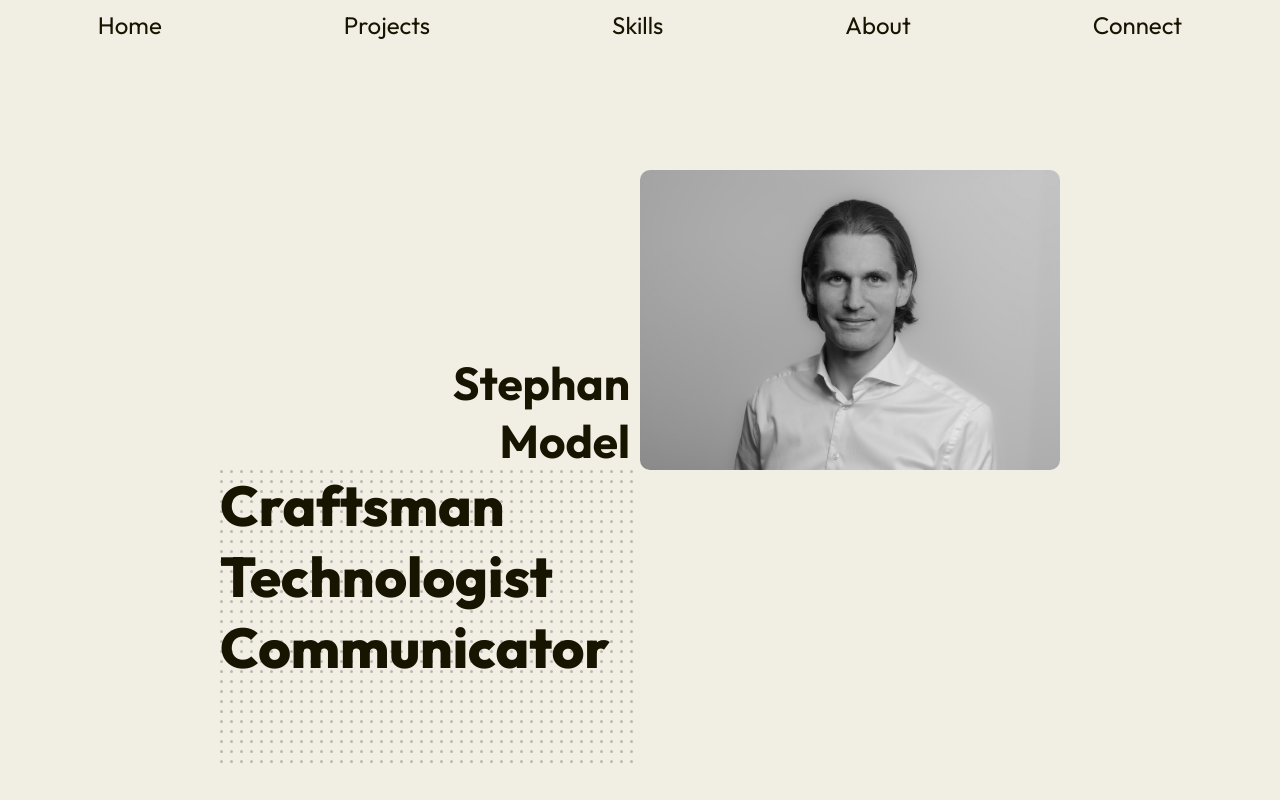
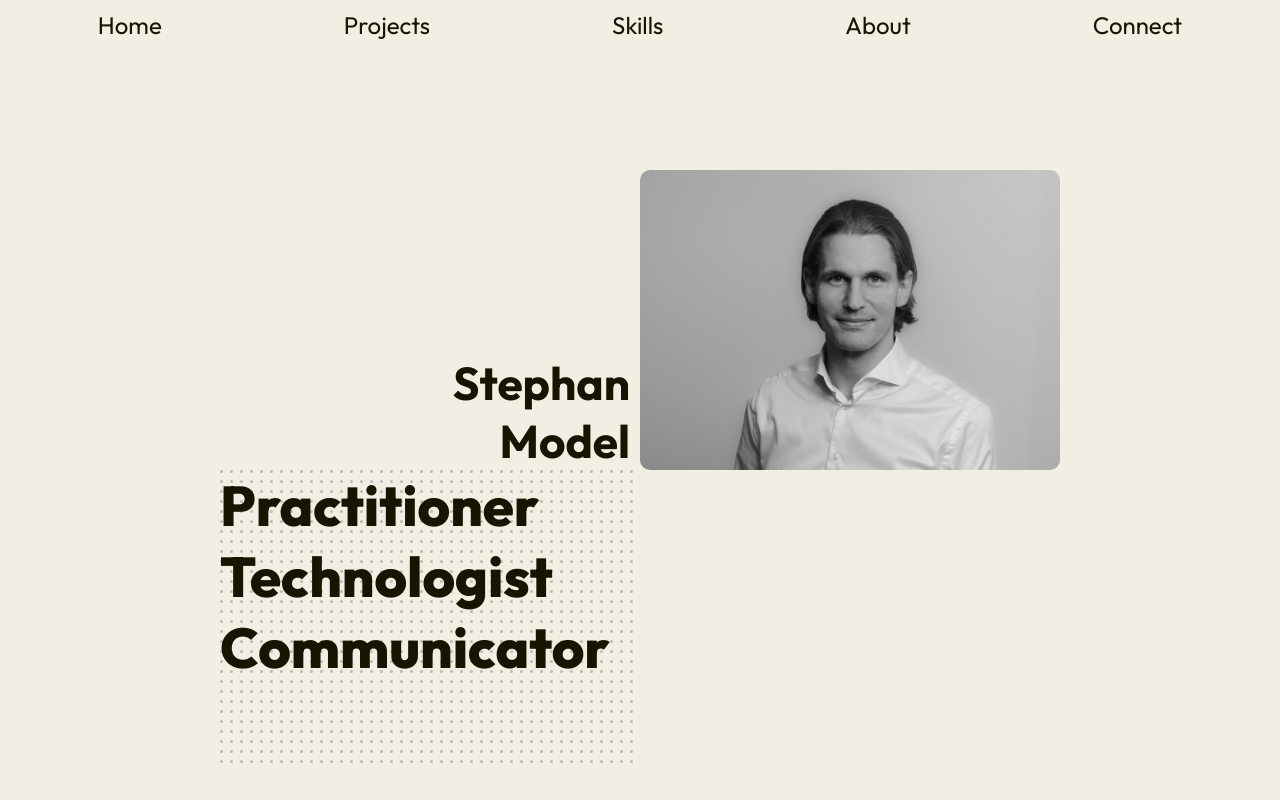
Before and after one commit to StephMode/personal-website, a React (Vite) app: page / in a window 1280 px wide. Shown: the top 800 px of the page. Built offline with nearby package versions, Linux system fonts and the light colour scheme.

Commit message:
feat: update text content on HomePage

```diff
--- a/src/components/pages/HomePage.jsx
+++ b/src/components/pages/HomePage.jsx
@@ -11,7 +11,7 @@ export default function HomePage() {
       <StlyedGridElementImage />
 
       <StyledGridElementTitle>
-        Craftsman
+        Practitioner
         <br />
         Technologist
         <br />
```
